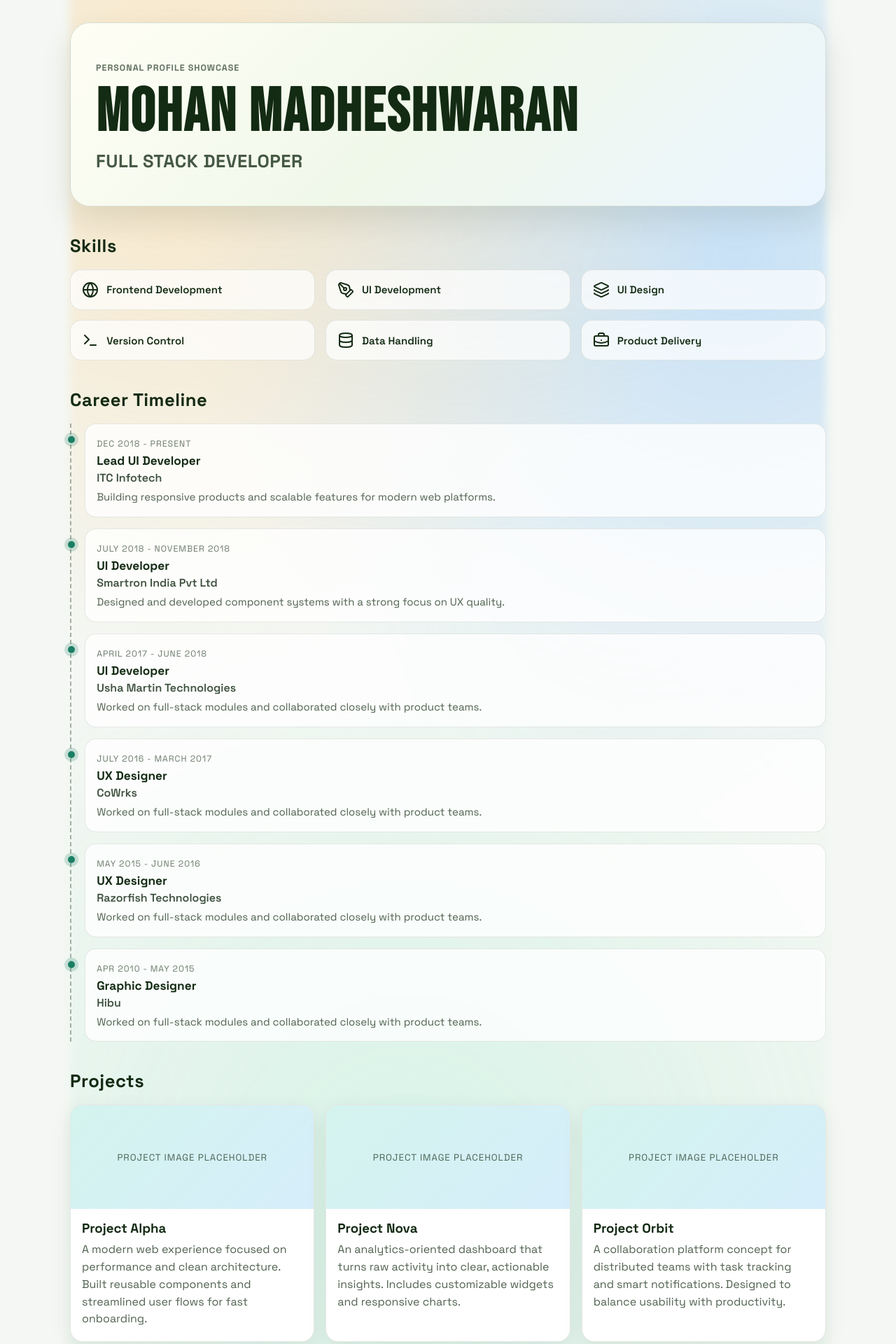
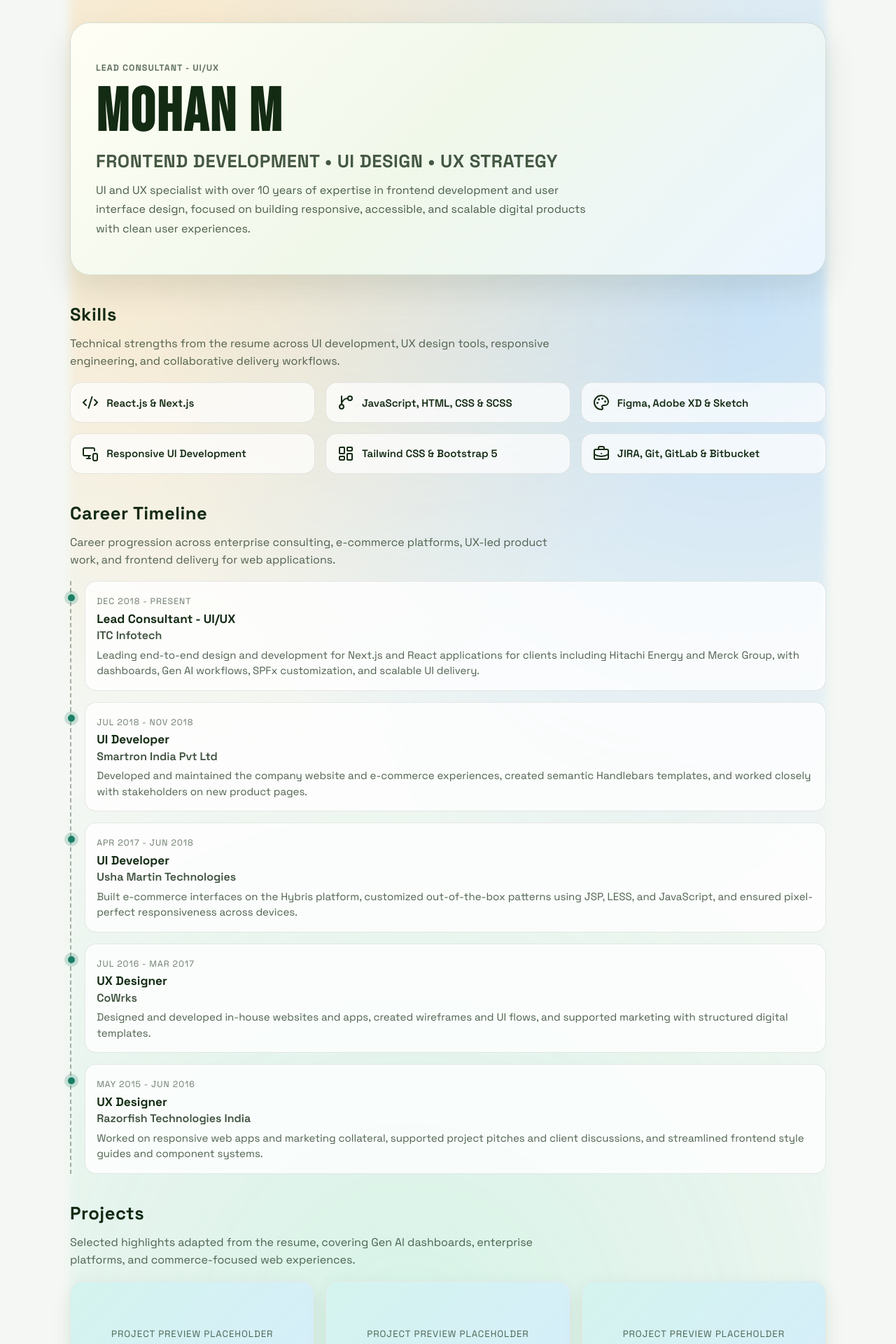
Before and after one commit to mohandeveloper2020/profile, a Next.js app: page / in a window 1280 px wide. Shown: the part 40-1960 px from the top of the page at 70% size. Built offline with nearby package versions, Linux system fonts and the light colour scheme.

Commit message:
updated content with resume

```diff
--- a/app/layout.tsx
+++ b/app/layout.tsx
@@ -14,8 +14,9 @@ const bebasNeue = Bebas_Neue({
 });
 
 export const metadata: Metadata = {
-  title: "Mohan | Profile Showcase",
-  description: "Personal profile showcasing skills, career timeline, and projects.",
+  title: "Mohan M | Lead Consultant - UI/UX",
+  description:
+    "Portfolio site for Mohan M featuring frontend development, UI/UX expertise, career highlights, and selected project work.",
 };
 
 export default function RootLayout({
--- a/app/page.module.css
+++ b/app/page.module.css
@@ -58,6 +58,14 @@
   color: rgb(19 42 19 / 78%);
 }
 
+.heroSummary {
+  max-width: 46rem;
+  margin-top: 1rem;
+  font-size: 1rem;
+  line-height: 1.7;
+  color: rgb(19 42 19 / 76%);
+}
+
 .section {
   display: grid;
   gap: 1.1rem;
@@ -79,6 +87,13 @@
 .section h2 {
   font-size: clamp(1.3rem, 2vw, 1.8rem);
   letter-spacing: 0.02em;
+}
+
+.sectionIntro {
+  max-width: 45rem;
+  margin-top: -0.3rem;
+  color: rgb(19 42 19 / 72%);
+  line-height: 1.6;
 }
 
 .skillsGrid {
--- a/app/page.tsx
+++ b/app/page.tsx
@@ -1,76 +1,70 @@
 import {
   BriefcaseBusiness,
-  Database,
-  Globe,
-  Layers,
-  PenTool,
-  Terminal,
+  Code2,
+  GitBranch,
+  LayoutDashboard,
+  MonitorSmartphone,
+  Palette,
 } from "lucide-react";
 import styles from "./page.module.css";
 
 const skillItems = [
-  { label: "Frontend Development", icon: Globe },
-  { label: "UI Development", icon: PenTool },
-  { label: "UI Design", icon: Layers },
-  { label: "Version Control", icon: Terminal },
-  { label: "Data Handling", icon: Database },
-  { label: "Product Delivery", icon: BriefcaseBusiness },
+  { label: "React.js & Next.js", icon: Code2 },
+  { label: "JavaScript, HTML, CSS & SCSS", icon: GitBranch },
+  { label: "Figma, Adobe XD & Sketch", icon: Palette },
+  { label: "Responsive UI Development", icon: MonitorSmartphone },
+  { label: "Tailwind CSS & Bootstrap 5", icon: LayoutDashboard },
+  { label: "JIRA, Git, GitLab & Bitbucket", icon: BriefcaseBusiness },
 ];
 
 const timelineItems = [
   {
     duration: "Dec 2018 - Present",
-    role: "Lead UI Developer",
+    role: "Lead Consultant - UI/UX",
     company: "ITC Infotech",
-    note: "Building responsive products and scalable features for modern web platforms.",
+    note: "Leading end-to-end design and development for Next.js and React applications for clients including Hitachi Energy and Merck Group, with dashboards, Gen AI workflows, SPFx customization, and scalable UI delivery.",
   },
   {
-    duration: "July 2018 - November 2018",
+    duration: "Jul 2018 - Nov 2018",
     role: "UI Developer",
     company: "Smartron India Pvt Ltd",
-    note: "Designed and developed component systems with a strong focus on UX quality.",
+    note: "Developed and maintained the company website and e-commerce experiences, created semantic Handlebars templates, and worked closely with stakeholders on new product pages.",
   },
   {
-    duration: "April 2017 - June 2018",
+    duration: "Apr 2017 - Jun 2018",
     role: "UI Developer",
     company: "Usha Martin Technologies",
-    note: "Worked on full-stack modules and collaborated closely with product teams.",
+    note: "Built e-commerce interfaces on the Hybris platform, customized out-of-the-box patterns using JSP, LESS, and JavaScript, and ensured pixel-perfect responsiveness across devices.",
   },
   {
-    duration: "July 2016 - March 2017",
+    duration: "Jul 2016 - Mar 2017",
     role: "UX Designer",
     company: "CoWrks",
-    note: "Worked on full-stack modules and collaborated closely with product teams.",
+    note: "Designed and developed in-house websites and apps, created wireframes and UI flows, and supported marketing with structured digital templates.",
   },
   {
-    duration: "May 2015 - June 2016",
+    duration: "May 2015 - Jun 2016",
     role: "UX Designer",
-    company: "Razorfish Technologies",
-    note: "Worked on full-stack modules and collaborated closely with product teams.",
-  },
-  {
-    duration: "Apr 2010 - May 2015",
-    role: "Graphic Designer",
-    company: "Hibu",
-    note: "Worked on full-stack modules and collaborated closely with product teams.",
+    company: "Razorfish Technologies India",
+    note: "Worked on responsive web apps and marketing collateral, supported project pitches and client discussions, and streamlined frontend style guides and component systems.",
   },
 ];
 
 const projectItems = [
   {
-    name: "Project Alpha",
+    name: "Hitachi Energy - Gen AI Dashboard",
     description:
-      "A modern web experience focused on performance and clean architecture. Built reusable components and streamlined user flows for fast onboarding.",
+      "Designed and developed a Next.js-based experience to showcase Gen AI extraction results with analytical charts, document upload workflows, and multi-role access.",
   },
   {
-    name: "Project Nova",
+    name: "Merck Group - SPFx & React Apps",
     description:
-      "An analytics-oriented dashboard that turns raw activity into clear, actionable insights. Includes customizable widgets and responsive charts.",
+      "Built responsive component-based applications using React.js and Tailwind CSS, integrating strong UX design practices and Liquid Oxygen design system customization.",
   },
   {
-    name: "Project Orbit",
+    name: "Commerce & Brand Platforms",
     description:
-      "A collaboration platform concept for distributed teams with task tracking and smart notifications. Designed to balance usability with productivity.",
+      "Contributed to product and e-commerce experiences such as smartron.com, Pick n Pay, and LC Waikiki with responsive UI delivery and business-focused design execution.",
   },
 ];
 
@@ -80,15 +74,24 @@ export default function Home() {
       <div className={styles.backgroundGlow} aria-hidden="true" />
 
       <section className={styles.hero}>
-        <p className={styles.tag}>Personal Profile Showcase</p>
+        <p className={styles.tag}>Lead Consultant - UI/UX</p>
         <h1>
-          Mohan Madheshwaran
-          <span>Full Stack Developer</span>
+          Mohan M
+          <span>Frontend Development • UI Design • UX Strategy</span>
         </h1>
+        <p className={styles.heroSummary}>
+          UI and UX specialist with over 10 years of expertise in frontend development
+          and user interface design, focused on building responsive, accessible, and
+          scalable digital products with clean user experiences.
+        </p>
       </section>
 
       <section className={styles.section}>
         <h2>Skills</h2>
+        <p className={styles.sectionIntro}>
+          Technical strengths from the resume across UI development, UX design tools,
+          responsive engineering, and collaborative delivery workflows.
+        </p>
         <div className={styles.skillsGrid}>
           {skillItems.map(({ label, icon: Icon }) => (
             <article key={label} className={styles.skillCard}>
@@ -101,9 +104,13 @@ export default function Home() {
 
       <section className={styles.section}>
         <h2>Career Timeline</h2>
+        <p className={styles.sectionIntro}>
+          Career progression across enterprise consulting, e-commerce platforms, UX-led
+          product work, and frontend delivery for web applications.
+        </p>
         <div className={styles.timeline}>
           {timelineItems.map((item) => (
-            <article key={item.duration} className={styles.timelineItem}>
+            <article key={`${item.company}-${item.duration}`} className={styles.timelineItem}>
               <p className={styles.timelineDuration}>{item.duration}</p>
               <h3>{item.role}</h3>
               <p className={styles.timelineCompany}>{item.company}</p>
@@ -115,10 +122,14 @@ export default function Home() {
 
       <section className={styles.section}>
         <h2>Projects</h2>
+        <p className={styles.sectionIntro}>
+          Selected highlights adapted from the resume, covering Gen AI dashboards,
+          enterprise platforms, and commerce-focused web experiences.
+        </p>
         <div className={styles.projectsGrid}>
           {projectItems.map((project) => (
             <article key={project.name} className={styles.projectCard}>
-              <div className={styles.imagePlaceholder}>Project Image Placeholder</div>
+              <div className={styles.imagePlaceholder}>Project Preview Placeholder</div>
               <h3>{project.name}</h3>
               <p>{project.description}</p>
             </article>
```
Also changed, not shown: 2 other files (tests, documents, lock files or other folders).
